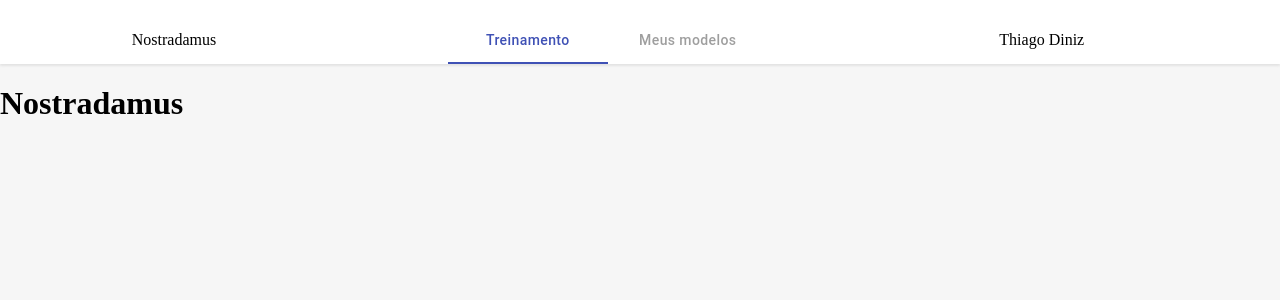
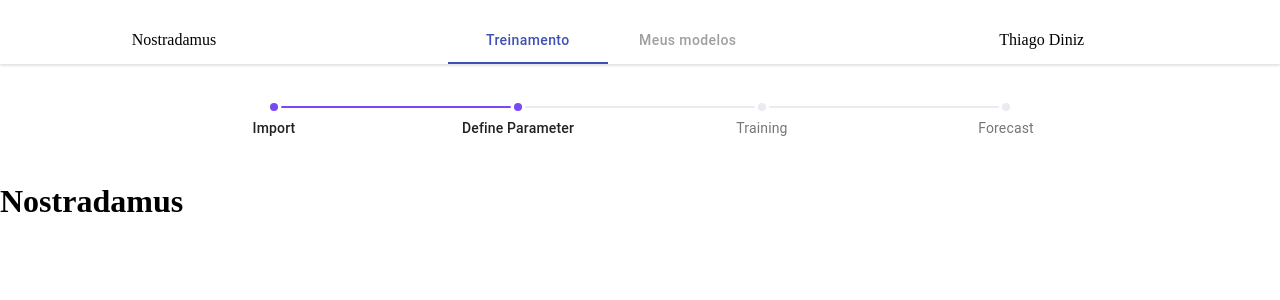
Before and after one commit to thiagoodiniz/nostradamus, a React (Create React App) app: page / in a window 1280 px wide. Shown: the top 300 px of the page. Built offline with nearby package versions, Linux system fonts and the light colour scheme.

Commit message:
ProgressLine

```diff
--- a/src/App.js
+++ b/src/App.js
@@ -1,10 +1,12 @@
 import React from 'react';
 import Header from './components/Header/Header';
+import ProgressLine from './components/ProgessLine/ProgressLine';
 
 function App() {
   return (
     <div>
       <Header />
+      <ProgressLine />
       <h1>Nostradamus</h1>
     </div>
   );
--- a/src/components/Header/Header.scss
+++ b/src/components/Header/Header.scss
@@ -3,6 +3,7 @@
 .header {
     display: flex;
     padding: 1em 5em 0 1em;
+    margin-bottom: 0.5em;
     justify-content: space-around;
     background-color: #fff;
     box-shadow: 0 2px 2px 0px #e4e4e4;
--- /dev/null
+++ b/src/components/ProgessLine/ProgressLine.js
@@ -0,0 +1,109 @@
+import React from 'react';
+import { makeStyles, withStyles } from '@material-ui/core/styles';
+import clsx from 'clsx';
+import Stepper from '@material-ui/core/Stepper';
+import Step from '@material-ui/core/Step';
+import StepLabel from '@material-ui/core/StepLabel';
+import StepConnector from '@material-ui/core/StepConnector';
+
+const QontoConnector = withStyles({
+  alternativeLabel: {
+    top: 10,
+    left: 'calc(-50% + 7px)',
+    right: 'calc(50% + 7px)',
+  },
+  active: {
+    '& $line': {
+      borderColor: '#784af4',
+    },
+  },
+  completed: {
+    '& $line': {
+      borderColor: '#784af4',
+    },
+  },
+  line: {
+    borderColor: '#eaeaf0',
+    borderTopWidth: 2,
+    borderRadius: 1,
+  },
+})(StepConnector);
+
+const useQontoStepIconStyles = makeStyles({
+  root: {
+    color: '#eaeaf0',
+    display: 'flex',
+    height: 22,
+    alignItems: 'center',
+  },
+  active: {
+    color: '#784af4',
+  },
+  circle: {
+    width: 8,
+    height: 8,
+    borderRadius: '50%',
+    backgroundColor: 'currentColor',
+  },
+  completed: {
+    color: '#784af4',
+    zIndex: 1,
+    fontSize: 18,
+  },
+});
+
+function QontoStepIcon(activeStep, props) {
+  const classes = useQontoStepIconStyles();
+  const { active, icon } = props;
+
+  return (
+    <div
+      className={clsx(classes.root, {
+        [classes.active]: active || icon <= activeStep,
+      })}
+    >
+      <div className={classes.circle} />
+    </div>
+  );
+}
+
+const useStyles = makeStyles((theme) => ({
+  root: {
+    width: '80%',
+    margin: 'auto',
+    '& .MuiStepLabel-label.MuiStepLabel-alternativeLabel':{
+        marginTop: 'unset',
+    }
+  }
+}));
+
+export default function ProgressLine() {
+  const classes = useStyles();
+  const [activeStep] = React.useState(1);
+  const steps = ['Import', 'Define Parameter', 'Training', 'Forecast'];
+
+//   const handleNext = () => {
+//     setActiveStep((prevActiveStep) => prevActiveStep + 1);
+//   };
+
+//   const handleBack = () => {
+//     setActiveStep((prevActiveStep) => prevActiveStep - 1);
+//   };
+
+  return (
+    <div className={classes.root}>
+
+      <Stepper alternativeLabel activeStep={activeStep} connector={<QontoConnector />}>
+        {steps.map((label) => (
+          <Step key={label}>
+            <StepLabel StepIconComponent={QontoStepIcon.bind(this, activeStep)}>{label}</StepLabel>
+          </Step>
+        ))}
+      </Stepper>
+
+      {/* <button onClick={handleBack}>PREV</button>
+      <button onClick={handleNext}>NEXT</button> */}
+
+    </div>
+  );
+}
--- a/src/index.scss
+++ b/src/index.scss
@@ -1,4 +1,3 @@
 body {
   margin: 0;
-  background-color: #f6f6f6;
 }
```
